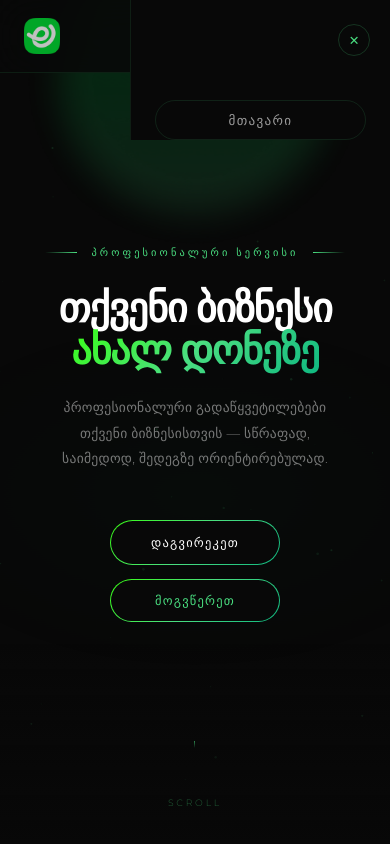
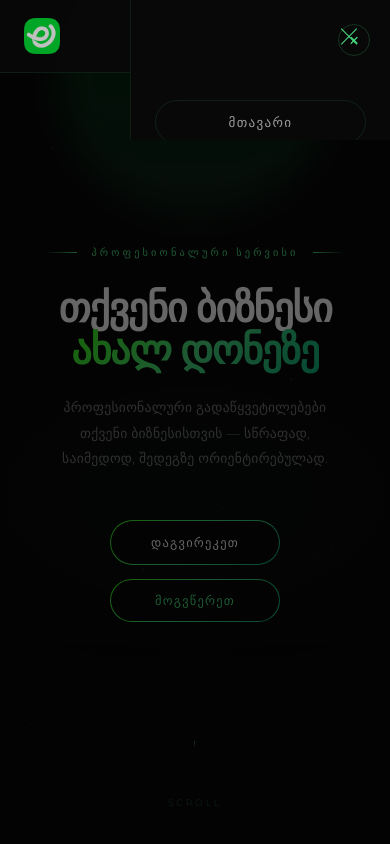
Before and after one commit to lizzaaabb/template1, a Next.js app: page / in a window 390 px wide. Both pictures are taken after a click on the button "მენიუს გახსნა". Shown: the top 844 px of the page. Built offline with nearby package versions, Linux system fonts and the light colour scheme.

Commit message:
header fix

```diff
--- a/src/app/components/Header.js
+++ b/src/app/components/Header.js
@@ -5,13 +5,13 @@ import '../styles/Header.css'
 const Logo = '/logo.png' /* შეცვალე */
 
 const navLinks = [
-  { label: 'მთავარი',      href: '#home' },
+  { label: 'მთავარი',       href: '#home' },
   { label: 'ჩვენს შესახებ', href: '#about' },
-  { label: 'სერვისები',    href: '#services' },
-  { label: 'კონტაქტი',    href: '#contact' },
+  { label: 'სერვისები',     href: '#services' },
+  { label: 'კონტაქტი',     href: '#contact' },
 ]
 
-const PHONE    = 'tel:+995500000000'     /* შეცვალე */
+const PHONE     = 'tel:+995500000000'   /* შეცვალე */
 const PHONE_LBL = '+995 500 00 00 00'   /* შეცვალე */
 
 function handleScroll(e, href) {
@@ -30,6 +30,14 @@ export default function Header() {
   }
 
   return (
+    <>
+      {/* Overlay backdrop — separate from drawer so it covers full screen */}
+      <div
+        className={`hdr-overlay ${menuOpen ? 'open' : ''}`}
+        onClick={() => setMenuOpen(false)}
+        aria-hidden="true"
+      />
+
       <header className="hdr-outer" role="banner">
         <nav className="hdr-inner" aria-label="მთავარი ნავიგაცია">
 
@@ -122,6 +130,8 @@ export default function Header() {
             დაგვიკავშირდი
           </a>
         </div>
+
       </header>
+    </>
   )
 }
--- a/src/app/styles/Header.css
+++ b/src/app/styles/Header.css
@@ -47,7 +47,7 @@ body {
   display: flex;
   align-items: center;
   text-decoration: none;
-  opacity:0.75;
+  opacity: 0.75;
 }
 
 .hdr-logo {
@@ -130,6 +130,9 @@ body {
   transform: translateY(-1px);
 }
 
+/* ━━━━━━━━━━━━━━━━━━━━━━━━━━━━━━━━━━━━━━
+   HAMBURGER
+━━━━━━━━━━━━━━━━━━━━━━━━━━━━━━━━━━━━━━ */
 .hdr-hamburger {
   display: none;
   flex-direction: column;
@@ -138,6 +141,8 @@ body {
   border: none;
   cursor: pointer;
   padding: 6px;
+  z-index: 1100;
+  position: relative;
 }
 
 .hdr-ham-line {
@@ -153,6 +158,26 @@ body {
 .hdr-ham-line.open:nth-child(2) { opacity: 0; }
 .hdr-ham-line.open:nth-child(3) { transform: translateY(-6px) rotate(-45deg); }
 
+/* ━━━━━━━━━━━━━━━━━━━━━━━━━━━━━━━━━━━━━━
+   OVERLAY BACKDROP — separate element, not ::before
+━━━━━━━━━━━━━━━━━━━━━━━━━━━━━━━━━━━━━━ */
+.hdr-overlay {
+  display: none;
+  position: fixed;
+  inset: 0;
+  background: rgba(0, 0, 0, 0.6);
+  z-index: 998;
+  opacity: 0;
+  transition: opacity 0.32s ease;
+}
+
+.hdr-overlay.open {
+  opacity: 1;
+}
+
+/* ━━━━━━━━━━━━━━━━━━━━━━━━━━━━━━━━━━━━━━
+   MOBILE DRAWER
+━━━━━━━━━━━━━━━━━━━━━━━━━━━━━━━━━━━━━━ */
 .hdr-mobile-menu {
   display: none;
   flex-direction: column;
@@ -171,21 +196,13 @@ body {
   transform: translateX(100%);
   transition: transform 0.32s ease;
   overflow-y: auto;
+  /* Fix for iOS Safari — ensure full height */
+  height: 100%;
+  height: -webkit-fill-available;
 }
 
 .hdr-mobile-menu.open {
   transform: translateX(0);
-}
-
-.hdr-mobile-menu.open::before {
-  content: '';
-  position: fixed;
-  top: 0;
-  left: 0;
-  right: 260px;
-  bottom: 0;
-  background: rgba(0, 0, 0, 0.6);
-  z-index: -1;
 }
 
 .hdr-drawer-close {
@@ -204,6 +221,7 @@ body {
   justify-content: center;
   cursor: pointer;
   transition: border-color 0.2s, background 0.2s;
+  flex-shrink: 0;
 }
 
 .hdr-drawer-close:hover {
@@ -224,6 +242,11 @@ body {
   box-sizing: border-box;
   text-align: center;
   transition: border-color 0.2s, color 0.2s, background 0.2s;
+  /* Ensure minimum tap target */
+  min-height: 44px;
+  display: flex;
+  align-items: center;
+  justify-content: center;
 }
 
 .hdr-mobile-link:hover {
@@ -249,16 +272,27 @@ body {
     linear-gradient(#080808, #080808) padding-box,
     linear-gradient(135deg, #39FF14, #4ADE80, #10B981) border-box;
   transition: box-shadow 0.2s;
+  /* Ensure minimum tap target */
+  min-height: 44px;
+  display: flex;
+  align-items: center;
+  justify-content: center;
 }
 
 .hdr-mobile-cta:hover {
   box-shadow: 0 0 20px rgba(74, 222, 128, 0.35);
 }
 
+/* ━━━━━━━━━━━━━━━━━━━━━━━━━━━━━━━━━━━━━━
+   RESPONSIVE
+━━━━━━━━━━━━━━━━━━━━━━━━━━━━━━━━━━━━━━ */
 @media (max-width: 900px) {
   :root { --hdr-px: 24px; }
-  .hdr-nav { display: none; }
-  .hdr-cta { display: none; }
-  .hdr-hamburger { display: flex; }
+
+  .hdr-nav     { display: none; }
+  .hdr-cta     { display: none; }
+  .hdr-hamburger   { display: flex; }
+  .hdr-overlay     { display: block; pointer-events: none; }
+  .hdr-overlay.open { pointer-events: auto; }
   .hdr-mobile-menu { display: flex; }
 }
```
Lines whose indentation alone changed are shown as unchanged.
